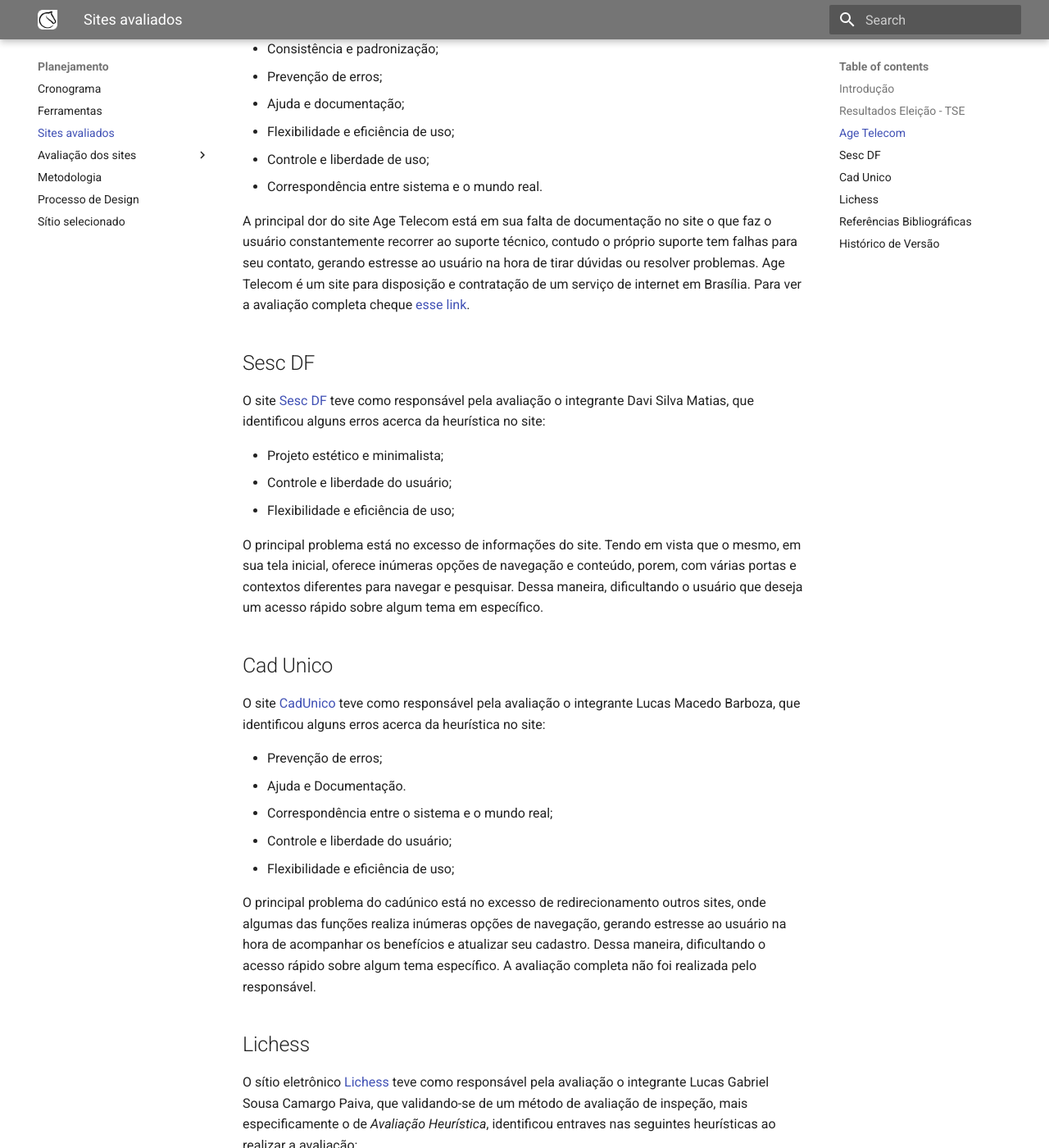
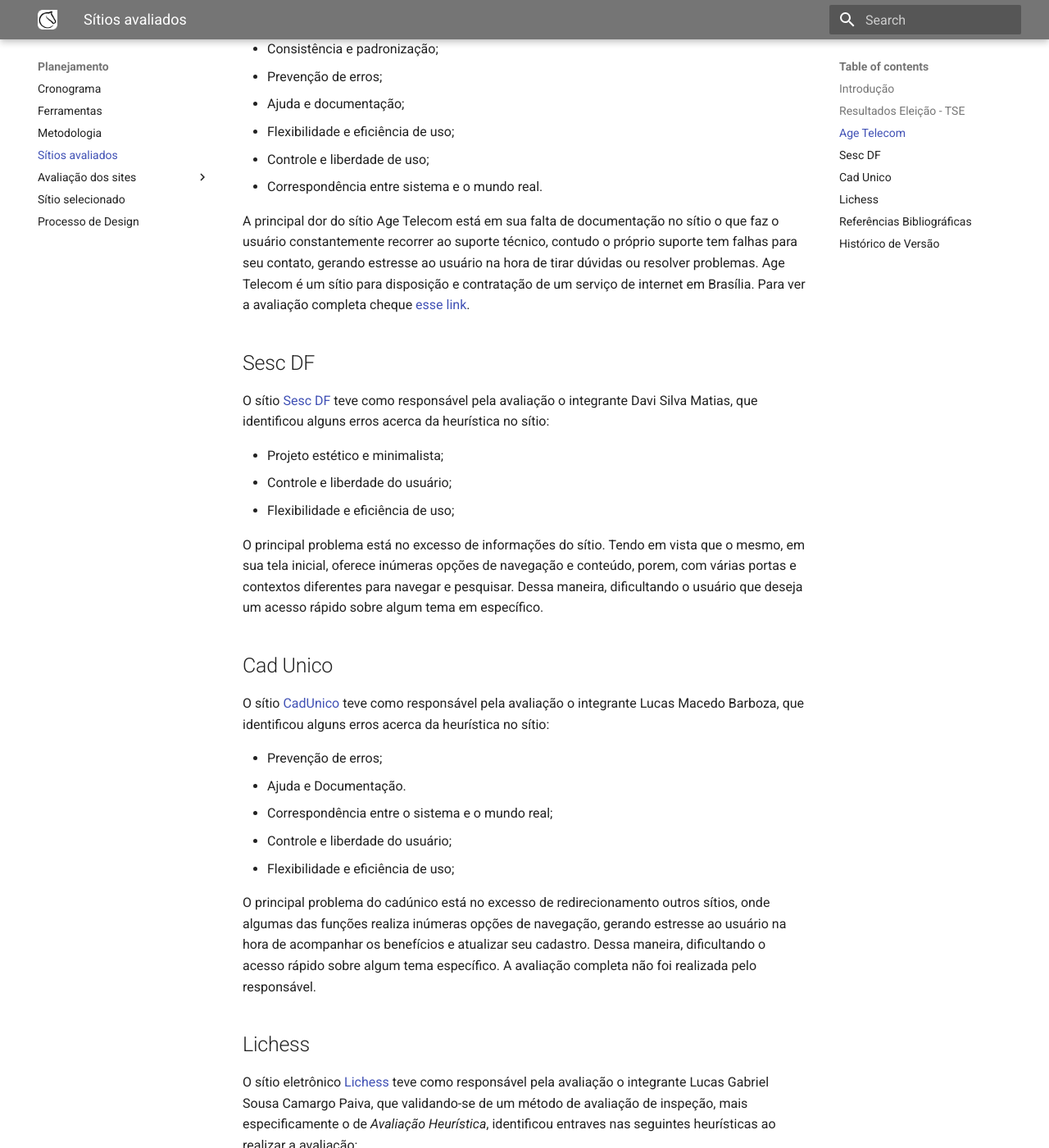
Before and after one commit to Interacao-Humano-Computador/2022.2-Lichess, an MkDocs documentation site: the page built from docs/planejamento/sites_avaliados.md, in a window 1280 px wide and 1400 px high, scrolled down 1321 px. Shown: the whole window at 82% size. Built offline with MkDocs 1.6.1 and Material for MkDocs 9.7.7, drawn with Linux system fonts in a browser that asks for light colours; some of the changed text lies outside the part shown.

```diff
--- a/docs/planejamento/sites_avaliados.md
+++ b/docs/planejamento/sites_avaliados.md
@@ -1,10 +1,10 @@
-# Sites Avaliados
+# Sítios Avaliados
 
 ## Introdução
 
-Com o intuito de explorar as possibilidades de escolha para o site a ser avaliado durante o projeto da disciplina, cada integrante escolheu um site e avaliou sua interação humano computador a partir, baseando-se nas heurísticas de Nielsen. A distribuição dos sites escolhidos encontra-se na Tabela 1.
+Com o intuito de explorar as possibilidades de escolha para o sítio a ser avaliado durante o projeto da disciplina, cada integrante escolheu um sítio e avaliou sua interação humano computador a partir, baseando-se nas heurísticas de Nielsen. A distribuição dos sítios escolhidos encontra-se na Tabela 1.
 
-| Nome          | Site avaliado            |
+| Nome          | sítio avaliado            |
 | ------------- | ------------------------ |
 | Davi          | Sesc DF                  |
 | Lucas Gabriel | Lichess                  |
@@ -14,22 +14,22 @@
 | Nicolas       | Resultados Eleição - TSE |
 
 <div style="text-align: center">
-<p> Tabela 1 - Sites avaliados </p>
+<p> Tabela 1 - sítios avaliados </p>
 </div>
 
 ## Resultados Eleição - TSE
 
-O site [Resultados - TSE](https://resultados.tse.jus.br/oficial/app/index.html#/eleicao/resultados) teve como responsável pela avaliação o integrante Nicolas Chagas, que identificou três problemas principais de usabilidade, correspondentes a violação das seguintes heurísticas:
+O sítio [Resultados - TSE](https://resultados.tse.jus.br/oficial/app/index.html#/eleicao/resultados) teve como responsável pela avaliação o integrante Nicolas Chagas, que identificou três problemas principais de usabilidade, correspondentes a violação das seguintes heurísticas:
 
 - Correspondência entre o sistema e o mundo real;
 - Reconhecimento em vez de memorização;
 - Ajuda e Documentação.
 
-Os principais problemas estão no uso de nomenclaturas que não pertencem ao domínio do público alvo em menus e falta de sinalização e indicativos de como configurar uma busca no sistema. A avaliação completa está disponível [neste link](sites_avaliados/resultados_tse.md).
+Os principais problemas estão no uso de nomenclaturas que não pertencem ao domínio do público alvo em menus e falta de sinalização e indicativos de como configurar uma busca no sistema. A avaliação completa está disponível [neste link](sítios_avaliados/resultados_tse.md).
 
 ## Age Telecom
 
-O site [Age Telecom](https://www.agetelecom.com.br) teve como responsável pela avaliação o integrante Mauricio Machado, que identificou as seguintes heurísticas violadas:
+O sítio [Age Telecom](https://www.agetelecom.com.br) teve como responsável pela avaliação o integrante Mauricio Machado, que identificou as seguintes heurísticas violadas:
 
 - Reconhecimento através da memorização;
 - Projeto estético e minimalista;
@@ -40,22 +40,22 @@
 - Controle e liberdade de uso;
 - Correspondência entre sistema e o mundo real.
 
-A principal dor do site Age Telecom está em sua falta de documentação no site o que faz o usuário constantemente recorrer ao suporte técnico, contudo o próprio suporte tem falhas para seu contato, gerando estresse ao usuário na hora de tirar dúvidas ou resolver problemas.
-Age Telecom é um site para disposição e contratação de um serviço de internet em Brasília. Para ver a avaliação completa cheque [esse link](sites_avaliados/resultados_age_telecom.md).
+A principal dor do sítio Age Telecom está em sua falta de documentação no sítio o que faz o usuário constantemente recorrer ao suporte técnico, contudo o próprio suporte tem falhas para seu contato, gerando estresse ao usuário na hora de tirar dúvidas ou resolver problemas.
+Age Telecom é um sítio para disposição e contratação de um serviço de internet em Brasília. Para ver a avaliação completa cheque [esse link](sítios_avaliados/resultados_age_telecom.md).
 
 ## Sesc DF
 
-O site [Sesc DF](https://www.sescdf.com.br) teve como responsável pela avaliação o integrante Davi Silva Matias, que identificou alguns erros acerca da heurística no site:
+O sítio [Sesc DF](https://www.sescdf.com.br) teve como responsável pela avaliação o integrante Davi Silva Matias, que identificou alguns erros acerca da heurística no sítio:
 
 - Projeto estético e minimalista;
 - Controle e liberdade do usuário;
 - Flexibilidade e eficiência de uso;
 
-O principal problema está no excesso de informações do site. Tendo em vista que o mesmo, em sua tela inicial, oferece inúmeras opções de navegação e conteúdo, porem, com várias portas e contextos diferentes para navegar e pesquisar. Dessa maneira, dificultando o usuário que deseja um acesso rápido sobre algum tema em específico.
+O principal problema está no excesso de informações do sítio. Tendo em vista que o mesmo, em sua tela inicial, oferece inúmeras opções de navegação e conteúdo, porem, com várias portas e contextos diferentes para navegar e pesquisar. Dessa maneira, dificultando o usuário que deseja um acesso rápido sobre algum tema em específico.
 
 ## Cad Unico
 
-O site [CadUnico](https://cadunico.dataprev.gov.br/#/home) teve como responsável pela avaliação o integrante Lucas Macedo Barboza, que identificou alguns erros acerca da heurística no site:
+O sítio [CadUnico](https://cadunico.dataprev.gov.br/#/home) teve como responsável pela avaliação o integrante Lucas Macedo Barboza, que identificou alguns erros acerca da heurística no sítio:
 
 - Prevenção de erros;
 - Ajuda e Documentação.
@@ -63,7 +63,7 @@
 - Controle e liberdade do usuário;
 - Flexibilidade e eficiência de uso;
 
-O principal problema do cadúnico está no excesso de redirecionamento outros sites, onde algumas das funções realiza inúmeras opções de navegação, gerando estresse ao usuário na hora de acompanhar os benefícios e atualizar seu cadastro. Dessa maneira, dificultando o acesso rápido sobre algum tema específico.
+O principal problema do cadúnico está no excesso de redirecionamento outros sítios, onde algumas das funções realiza inúmeras opções de navegação, gerando estresse ao usuário na hora de acompanhar os benefícios e atualizar seu cadastro. Dessa maneira, dificultando o acesso rápido sobre algum tema específico.
 A avaliação completa não foi realizada pelo responsável.
 
 ## Lichess
@@ -76,7 +76,7 @@
 - Estética e design minimalista
 - Ajuda e documentação
 
-Os principais problemas estão na falta de uma design minimalista e flexibilidade de uso, devido ao site apresentar ao usuário muitas informações se torna difícil a compreensão de quais passos esse deve realizar para atingir seus objetivos, além disso o site apresenta termos relacionados ao jogo que poucos jogadores iniciantes conhecem dificultando o acesso desse público. A avaliação pode ser observada na íntegra através [deste link](sites_avaliados/resultados_lichess.pdf).
+Os principais problemas estão na falta de uma design minimalista e flexibilidade de uso, devido ao sítio apresentar ao usuário muitas informações se torna difícil a compreensão de quais passos esse deve realizar para atingir seus objetivos, além disso o sítio apresenta termos relacionados ao jogo que poucos jogadores iniciantes conhecem dificultando o acesso desse público. A avaliação pode ser observada na íntegra através [deste link](sítios_avaliados/resultados_lichess.pdf).
 
 ## Referências Bibliográficas
 
--- a/mkdocs.yml
+++ b/mkdocs.yml
@@ -17,14 +17,14 @@
   - Planejamento:
       - Cronograma: "planejamento/cronograma.md"
       - Ferramentas: "planejamento/tools.md"
-      - Sites avaliados: "planejamento/sites_avaliados.md"
+      - Metodologia: "planejamento/metodologias.md"
+      - Sítios avaliados: "planejamento/sites_avaliados.md"
       - Avaliação dos sites:
           - Resultados TSE: "planejamento/sites_avaliados/resultados_tse.md"
           - Resultados Age Telecom: "planejamento/sites_avaliados/resultados_age_telecom.md"
           - Resultados Lichess: "planejamento/sites_avaliados/resultados_lichess.pdf"
-      - Metodologia: "planejamento/metodologias.md"
+      - Sítio selecionado: "planejamento/app_selected.md"
       - Processo de Design: "planejamento/processo_de_design.md"
-      - Sítio selecionado: "planejamento/app_selected.md"
 
   # - Nova navegação: "nome do arquivo relativo a docs"
   # - Nova navegação:
```
Also changed, not shown: docs/planejamento/processo_de_design.md (+6 -4 lines).
